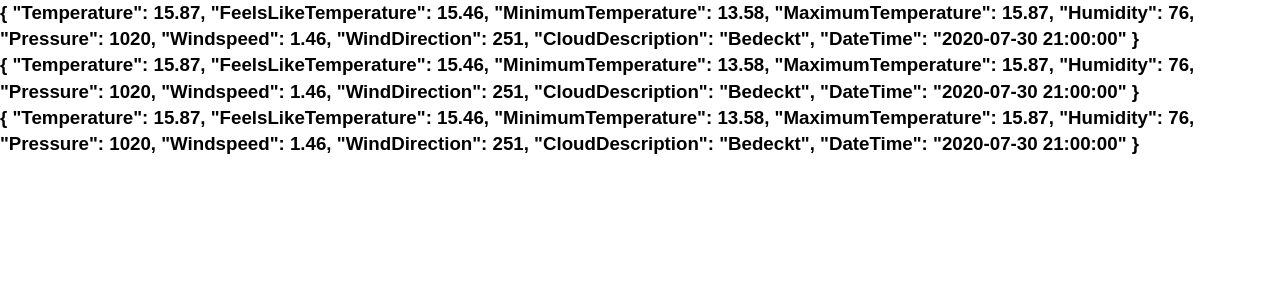
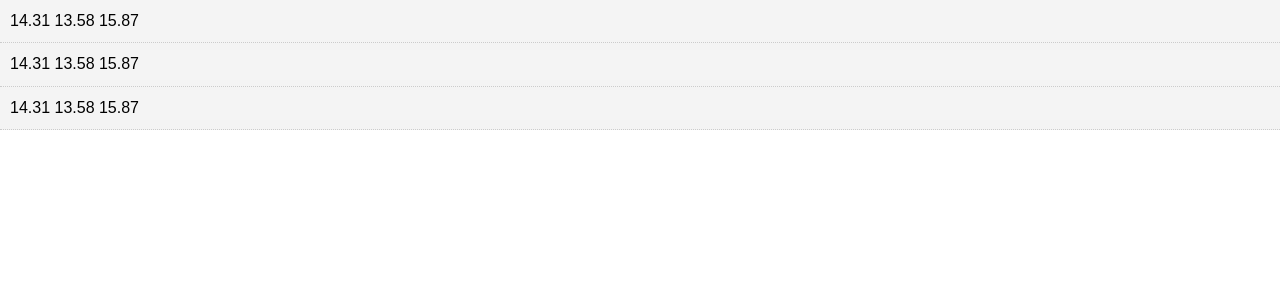
Before and after one commit to Chrichton/Weatherforcast, a Vue app in the folder Vue/vue-weather/: page / in a window 1280 px wide. Shown: the top 300 px of the page. Built offline with nearby package versions, Linux system fonts and the light colour scheme.

Commit message:
Show forecast via ForecastIem

```diff
--- a/Vue/vue-weather/src/App.vue
+++ b/Vue/vue-weather/src/App.vue
@@ -18,7 +18,7 @@ export default {
         Average: 42,
         Forecast: */[
           {
-            Temperature: 15.87,
+            Temperature: 14.31,
             FeelsLikeTemperature: 15.46,
             MinimumTemperature: 13.58,
             MaximumTemperature: 15.87,
@@ -30,7 +30,7 @@ export default {
             DateTime: "2020-07-30 21:00:00"
           },
           {
-            Temperature: 15.87,
+            Temperature: 14.31,
             FeelsLikeTemperature: 15.46,
             MinimumTemperature: 13.58,
             MaximumTemperature: 15.87,
@@ -42,7 +42,7 @@ export default {
             DateTime: "2020-07-30 21:00:00"
           },
           {
-            Temperature: 15.87,
+            Temperature: 14.31,
             FeelsLikeTemperature: 15.46,
             MinimumTemperature: 13.58,
             MaximumTemperature: 15.87,
--- /dev/null
+++ b/Vue/vue-weather/src/components/ForecastItem.vue
@@ -0,0 +1,25 @@
+<template>
+    <div class="forecast-item">
+        <p>
+            {{forecast.Temperature}}
+            {{forecast.MinimumTemperature}}
+            {{forecast.MaximumTemperature}}
+
+        </p>
+    </div>
+</template>
+
+<script>
+export default {
+    name: "ForecastItem",
+    props: ["forecast"]
+}
+</script>
+
+<style scoped>
+    .forecast-item {
+        background: #f4f4f4;
+        padding: 10px;
+        border-bottom: 1px #ccc dotted;
+    }
+</style>
--- a/Vue/vue-weather/src/components/Weather.vue
+++ b/Vue/vue-weather/src/components/Weather.vue
@@ -1,14 +1,19 @@
 <template>
     <div>
-        <div v-for="weather in model" :key="weather">
-            <h3>{{weather}}</h3>
+        <div v-for="forecast in model" :key="forecast">
+            <ForecastItem v-bind:forecast="forecast"/>
         </div>
     </div>
 </template>
 
 <script>
+import ForecastItem from './ForecastItem';
+
 export default {
    name: "Weather",
+   components: {
+       ForecastItem
+   },
    props: ["model"]
 }
 </script>
```
